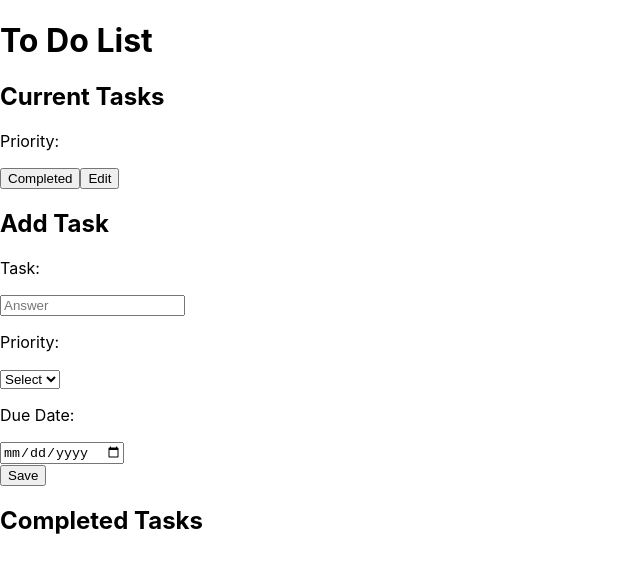
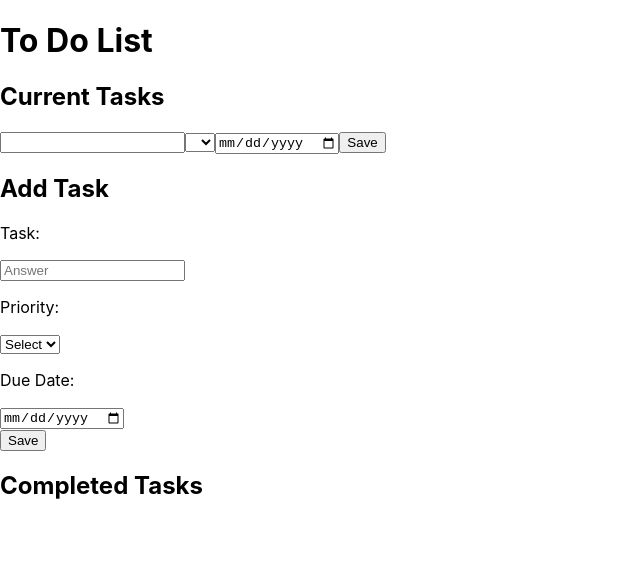
Before and after one commit to joesRepos/ToDone, a React (Create React App) app in the folder client/: page / in a window 1280 px wide. Both pictures are taken after a click on the button "Edit". Shown: the top 572 px of the page, without its empty margins (0-640 px from the left). Built offline with nearby package versions, Linux system fonts and the light colour scheme; no server answers.

Commit message:
Client side for editing tasks and adding the ID to the server side.

```diff
--- a/client/src/App.js
+++ b/client/src/App.js
@@ -4,6 +4,7 @@ function App() {
 
   const [currentTasksData, setCurrentTasksData] = useState([{}]);
   const [completedTasksData, setCompletedTasksData] = useState([{}]);
+  const [editTaskID, setEditTaskID] = useState([{}]);
   const MAX_PRIORITY = 5;
 
   useEffect(() => {
@@ -39,14 +40,31 @@ function App() {
   function DisplayCurrentTasks() {
     let rows = [];
     for (let currentTask of currentTasksData) {
-      rows.push(
+      if (editTaskID === currentTask.id) {
+        console.log(JSON.stringify(currentTask.due_date));
+        rows.push(
+        <div>
+          <input type="text" id = "UpdateTask" defaultValue={currentTask.task} required/>
+           <select id="UpdatePriority" name="UpdatePriority">
+                <option value={JSON.stringify(currentTask.priority)}>{JSON.stringify(currentTask.priority)}</option>
+                <DisplayPriorities/>
+            </select>
+            <input type="date" id="UpdateDue" value={currentTask.due_date} required />
+            <button type="button" id="button" onClick={() => UpdateTask(currentTask.id)}>Save</button>
+        </div>
+        )
+
+      } else {
+        rows.push(
         <div>
           <p key={currentTask.id}>{JSON.stringify(currentTask.task)}</p>
           <p key={currentTask.id}>Priority: {JSON.stringify(currentTask.priority)}</p>
           <button type="button" id="button" onClick={() => CompleteTask(currentTask.id)}>Completed</button>
-          <button type="button" id="button" onClick={() => ToggleUpdateTask(currentTask.id)}>Edit</button>
+          <button type="button" id="button" onClick={() => setEditTaskID(currentTask.id)}>Edit</button>
         </div>
-      )
+        )
+      }
+
 
     }
     return rows;
@@ -84,8 +102,29 @@ function App() {
     });
   }
 
-  function ToggleUpdateTask(task) {
-    console.log("Task to be updated: " + task);
+  function UpdateTask(task) {
+    fetch("api/update-task", {
+      method:'POST',
+      body: JSON.stringify({
+        task: document.getElementById("UpdateTask").value,
+        priority: document.getElementById("UpdatePriority").value,
+        due_date: document.getElementById("UpdateDue").value,
+        id: task
+      }),
+      headers: {
+        'Content-Type': 'application/json'
+      }
+    })
+    .then(response => response.json())
+    .then(data => {
+      if (data === "VALID") {
+        window.location.reload();
+      }
+
+      else if (data === "INVALID") {
+        console.log("Error editing task.")
+      }
+    });
   }
 
   function DisplayPriorities() {
@@ -115,13 +154,6 @@ function App() {
   }
 
   function SaveNewTask() {
-    let newTaskData = [];
-    console.log("New Task Saved.");
-
-    newTaskData.push(document.getElementById("NewTask").value);
-    newTaskData.push(document.getElementById("NewPriority").value);
-    newTaskData.push(document.getElementById("NewDue").value);
-    console.log(newTaskData);
 
     fetch("api/save-new-task", {
       method:'POST',
```
Also changed, not shown: 1 other file (tests, documents, lock files or other folders).
